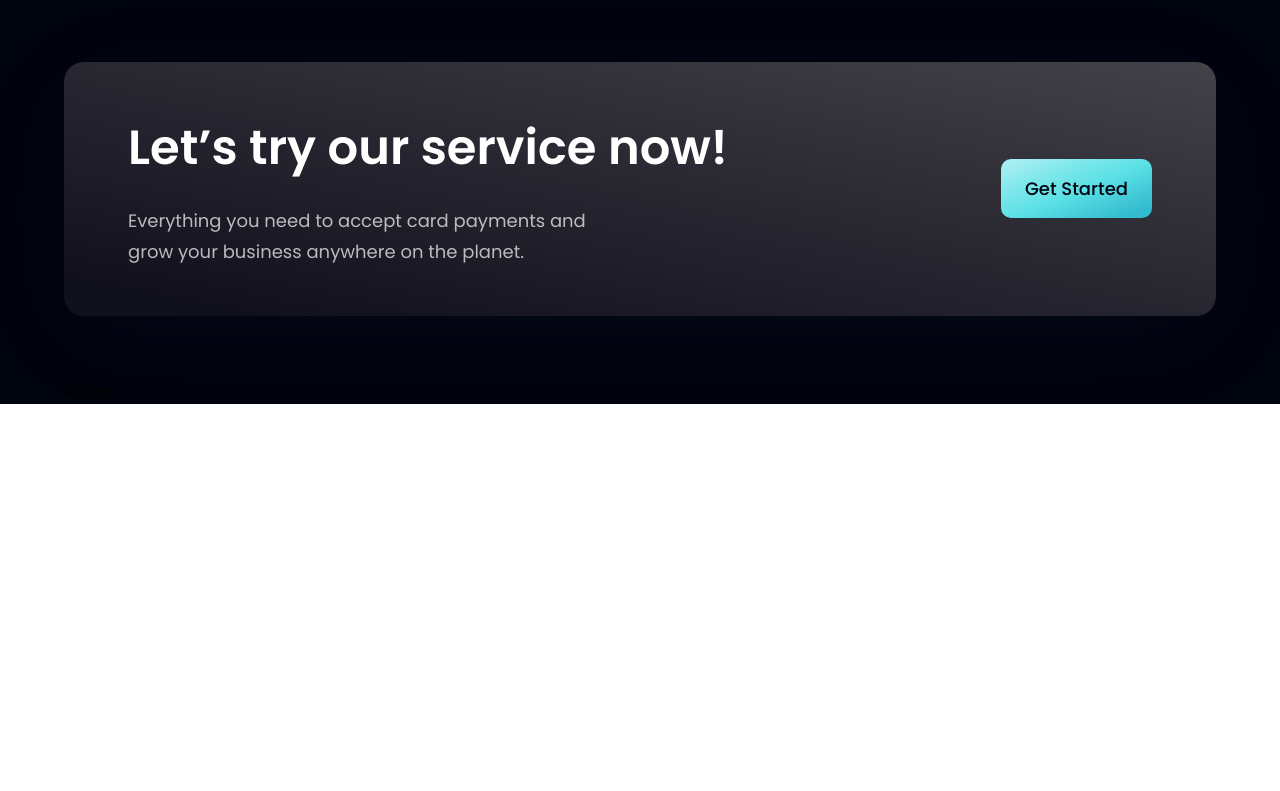
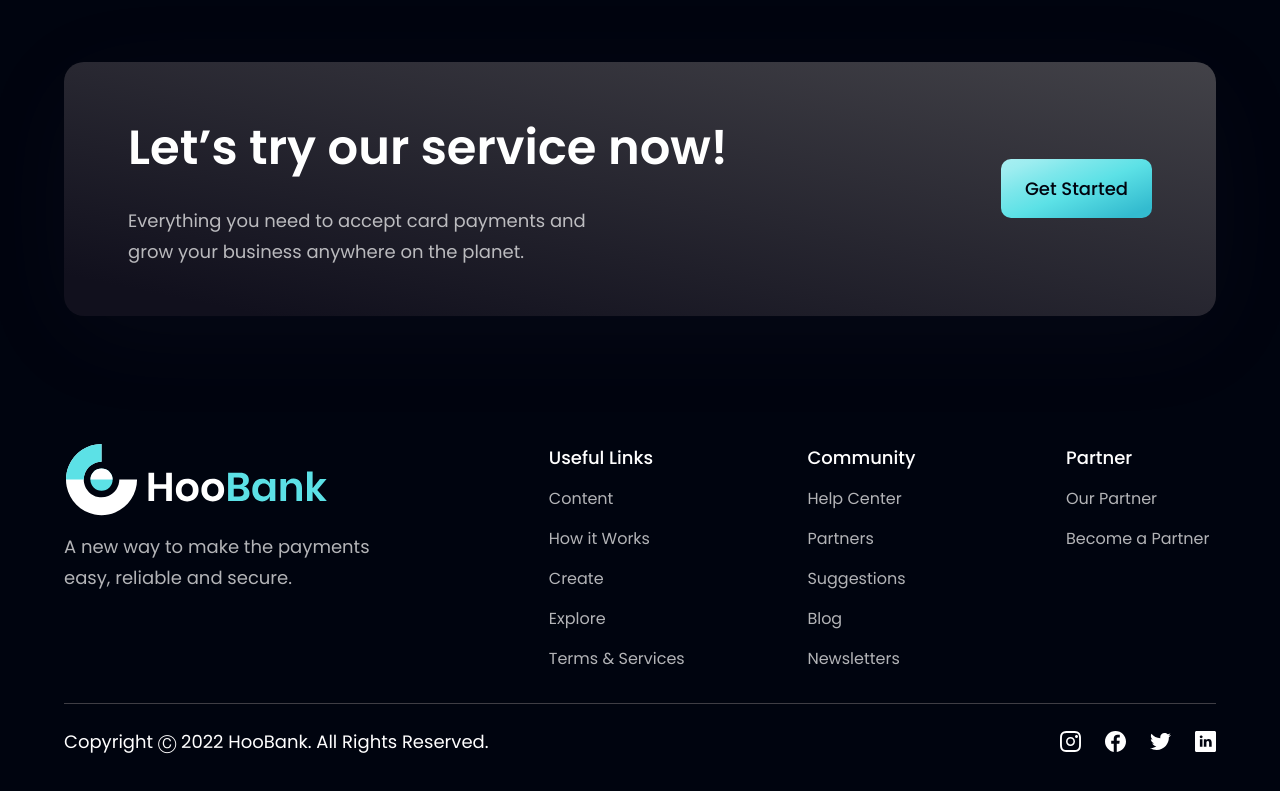
Before and after one commit to Julien7442/bank_modern_app, a React (Vite) app: page / in a window 1280 px wide. Shown: the part 4162-4953 px from the top of the page. Before the commit the page ends 4566 px from the top, so only its background shows below. Built offline with nearby package versions, Linux system fonts and the light colour scheme.

Commit message:
footer section

```diff
--- a/src/components/Footer.jsx
+++ b/src/components/Footer.jsx
@@ -1,9 +1,53 @@
-import React from 'react'
+import styles from '../style';
+import { logo } from '../assets';
+import { footerLinks, socialMedia } from '../constants';
 
-function Footer() {
-  return (
-    <div>Footer</div>
-  )
-}
+const Footer = () => (
+  <section className={`${styles.flexCenter} ${styles.paddingY} flex-col`}>
+    <div className={`${styles.flexStart} md:flex-row flex-col mb-8 w-full`}>
+      <div className="flex-[1] flex flex-col justify-start mr-10">
+        <img src={logo} alt="hoobank" className="w-[266px] h-[72.14px] object-contain" />
+        <p className={`${styles.paragraph} mt-4 max-w-[312px]`}>A new way to make the payments easy, reliable and secure.</p>
+      </div>
 
-export default Footer
+      <div className="flex-[1.5] w-full flex flex-row justify-between flex-wrap md:mt-0 mt-10">
+        {footerLinks.map((footerlink) => (
+          <div key={footerlink.title} className={`flex flex-col ss:my-0 my-4 min-w-[150px]`}>
+            <h4 className="font-poppins font-medium text-[18px] leading-[27px] text-white">{footerlink.title}</h4>
+            <ul className="list-none mt-4">
+              {footerlink.links.map((link, index) => (
+                <li
+                  key={link.name}
+                  className={`font-poppins font-normal text-[16px] leading-[24px] text-dimWhite hover:text-secondary cursor-pointer ${
+                    index !== footerlink.links.length - 1 ? 'mb-4' : 'mb-0'
+                  }`}>
+                  {link.name}
+                </li>
+              ))}
+            </ul>
+          </div>
+        ))}
+      </div>
+    </div>
+
+    <div className="w-full flex justify-between items-center md:flex-row flex-col pt-6 border-t-[1px] border-t-[#3F3E45]">
+      <p className="font-poppins font-normal text-center text-[18px] leading-[27px] text-white">
+        Copyright Ⓒ 2022 HooBank. All Rights Reserved.
+      </p>
+
+      <div className="flex flex-row md:mt-0 mt-6">
+        {socialMedia.map((social, index) => (
+          <img
+            key={social.id}
+            src={social.icon}
+            alt={social.id}
+            className={`w-[21px] h-[21px] object-contain cursor-pointer ${index !== socialMedia.length - 1 ? 'mr-6' : 'mr-0'}`}
+            onClick={() => window.open(social.link)}
+          />
+        ))}
+      </div>
+    </div>
+  </section>
+);
+
+export default Footer;
```
